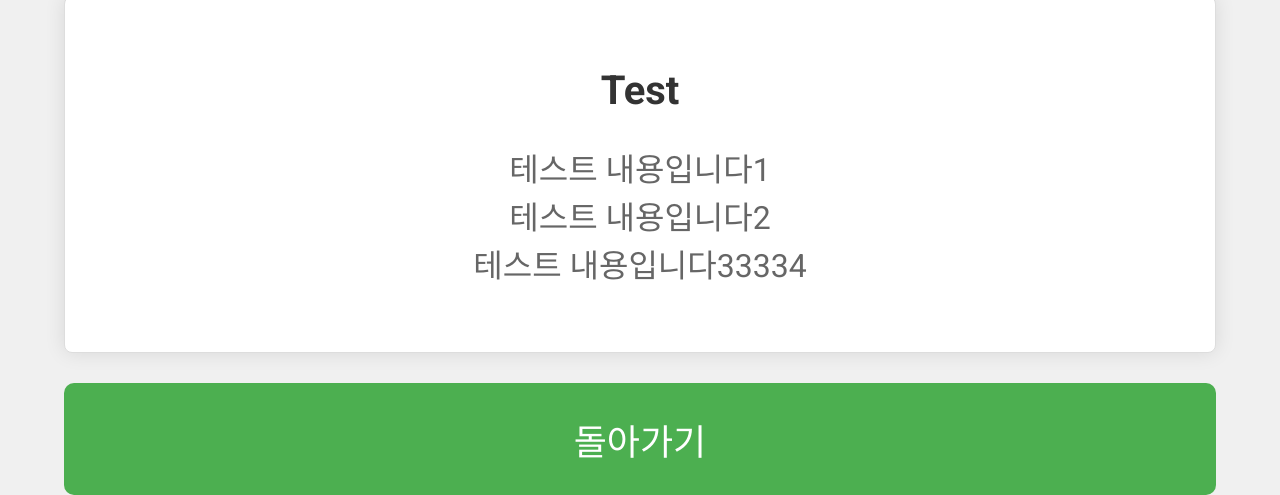
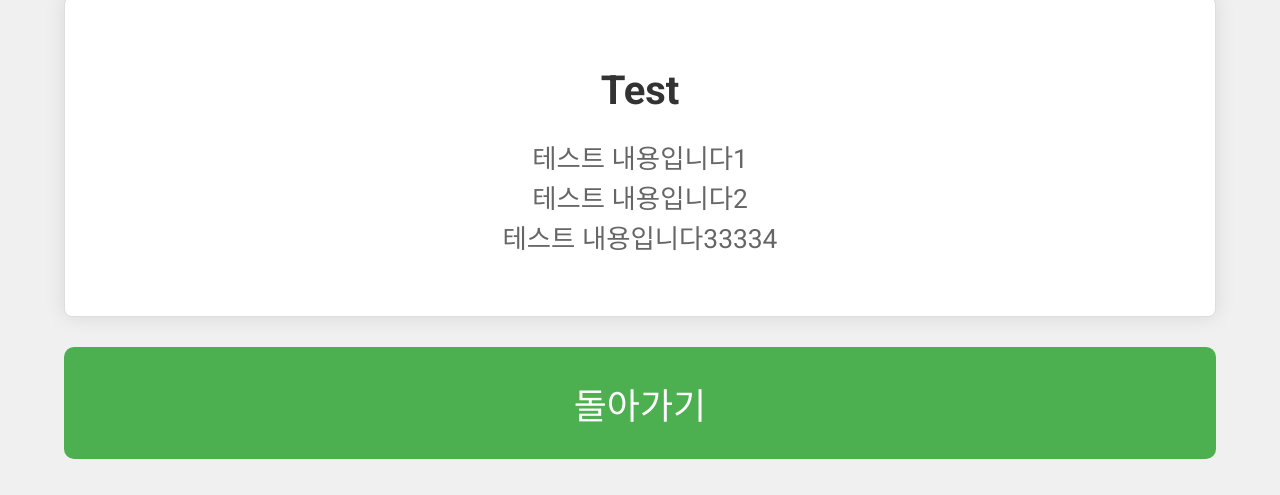
Before and after one commit to Inertia-h-j/Wswt, a website: page index.html in a window 1280 px wide. Shown: the part 414-909 px from the top of the page. After the commit the page ends 873 px from the top, so only its background shows below. Drawn offline with Linux system fonts and the light colour scheme.

Commit message:
Update index.html

```diff
--- a/index.html
+++ b/index.html
@@ -65,7 +65,7 @@
         }
 
         #descriptionText {
-            font-size: 4vh; /* 폰트 크기를 2배로 늘림 */
+            font-size: 3.3vh; /* 폰트 크기를 2배로 늘림 */
             line-height: 1.5;
             color: #666;
         }
```
